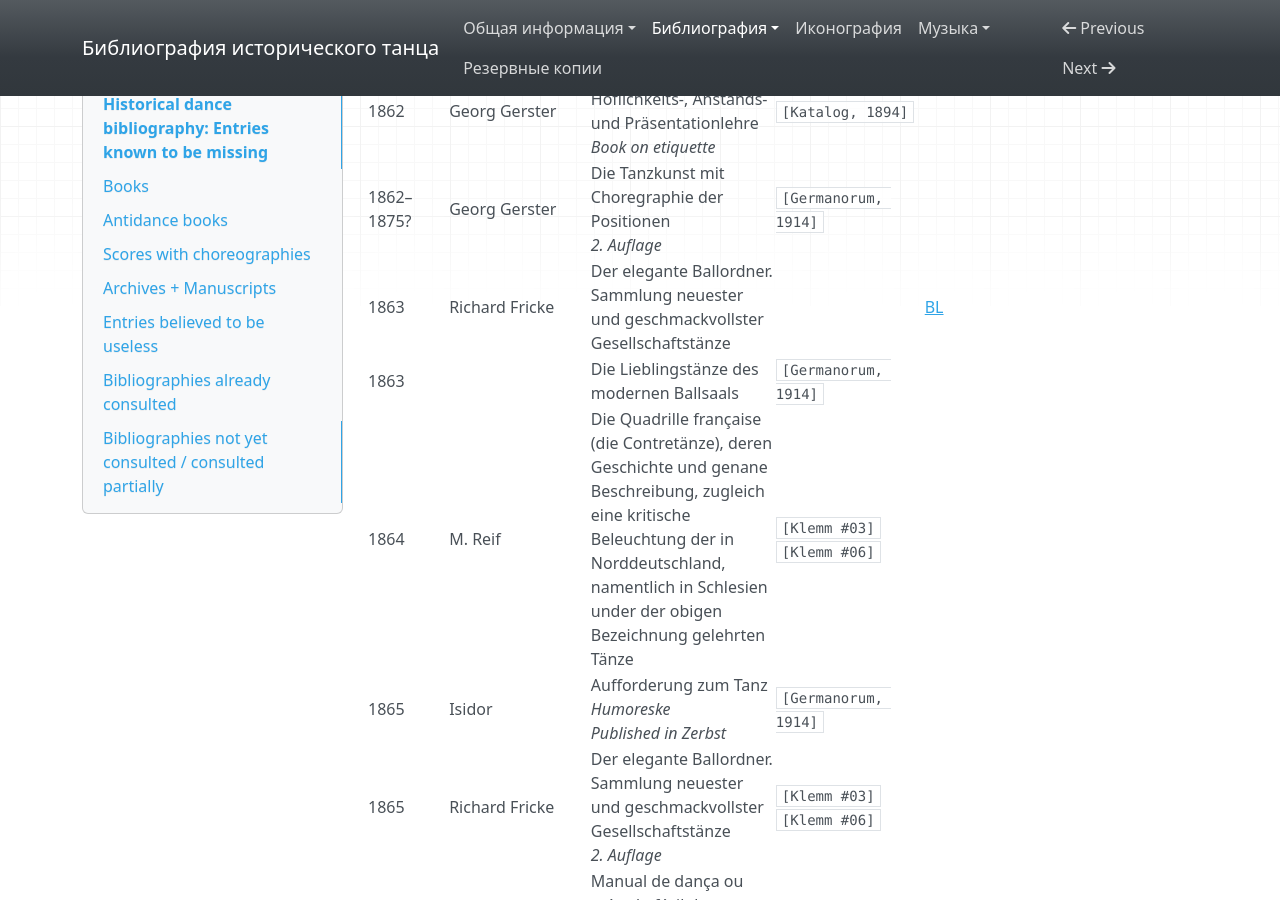
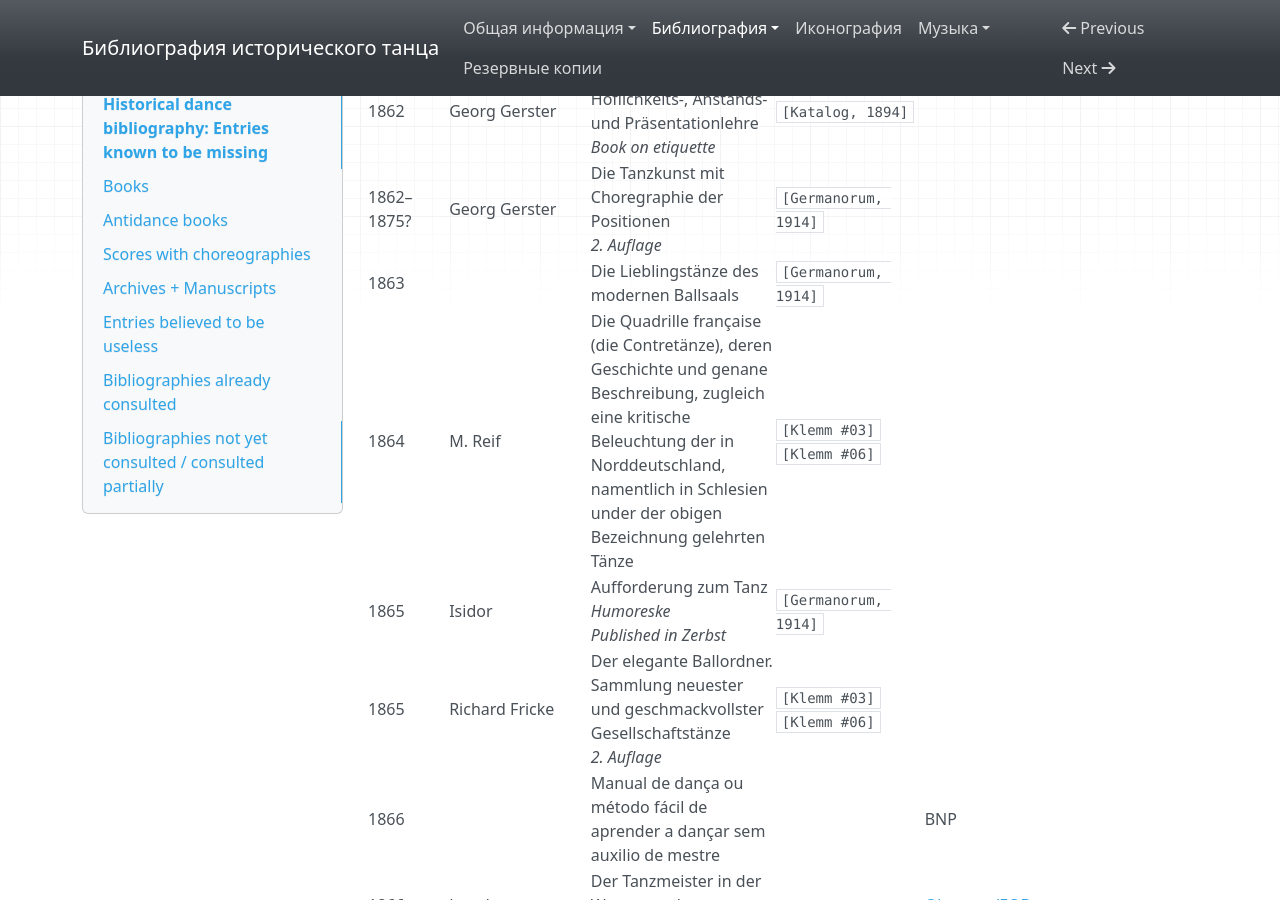
Before and after one commit to hda-technical/dancebooks, an MkDocs documentation site: the page built from docs/bibliography_missing.md, in a window 1280 px wide and 900 px high, scrolled down 39141 px. Built offline with MkDocs 1.6.1, drawn with Linux system fonts in a browser that asks for light colours; nearby versions of some CDN libraries.

Commit message:
Remove [fricke_1863_ballordner] from the list of missing entries

```diff
--- a/docs/bibliography_missing.md
+++ b/docs/bibliography_missing.md
@@ -349,7 +349,6 @@ und Damen gebildeter Stände<br/>_Published in Leipzig_ | `[Klemm #02]`<br/>`[Kl
 | 1860 | Göhle | Ball-Souffleur. Commando französ. Beschreibung ung deutsch<br/>_Published in Dresden by Meingold & Söhne_ | `[Germanorum, 1914]` | |
 | 1862 | Georg Gerster | Katechismus der Höflichkeits-, Anstands- und Präsentationlehre<br/>_Book on etiquette_ | `[Katalog, 1894]` | |
 | 1862–1875? | Georg Gerster | Die Tanzkunst mit Choregraphie der Positionen<br/>_2. Auflage_ | `[Germanorum, 1914]` | |
-| 1863 | Richard Fricke | Der elegante Ballordner. Sammlung neuester und geschmackvollster Gesellschaftstänze | | [BL](http://explore.bl.uk/BLVU1:LSCOP-ALL:BLL01001327338) |
 | 1863 | | Die Lieblingstänze des modernen Ballsaals | `[Germanorum, 1914]` | |
 | 1864 | M. Reif | Die Quadrille française (die Contretänze), deren Geschichte und genane Beschreibung, zugleich eine kritische Beleuchtung der in Norddeutschland, namentlich in Schlesien under der obigen Bezeichnung gelehrten Tänze | `[Klemm #03]`<br/>`[Klemm #06]` | | [Berlin](http://stabikat.de/DB=1/LNG=EN/CLK?IKT=12&TRM=470818174)<br/>[BL](http://explore.bl.uk/BLVU1:LSCOP-ALL:BLL01003066340) |
 | 1865 | Isidor | Aufforderung zum Tanz<br/>_Humoreske_<br/>_Published in Zerbst_ | `[Germanorum, 1914]` | |
```
